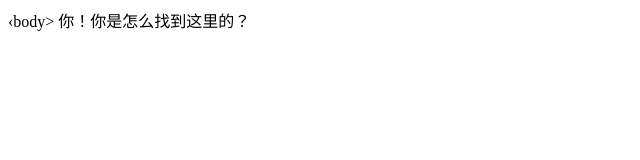
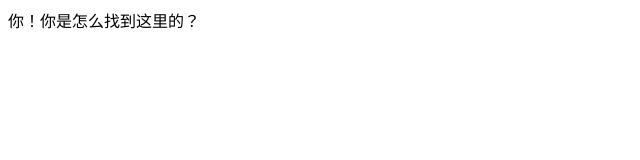
Before and after one commit to balance0023/balance0023.github.io, a plain HTML site: page index.html in a window 1280 px wide. Shown: the whole page, without its empty margins (0-640 px from the left). Drawn offline with Linux system fonts and the light colour scheme.

Commit message:
Update index.html

```diff
--- a/index.html
+++ b/index.html
@@ -2,6 +2,6 @@
 <head>
     <title>我靠</title>
 </head>
-‹body>
+<body>
 <p1>你！你是怎么找到这里的？</p1>
 </body>
```
